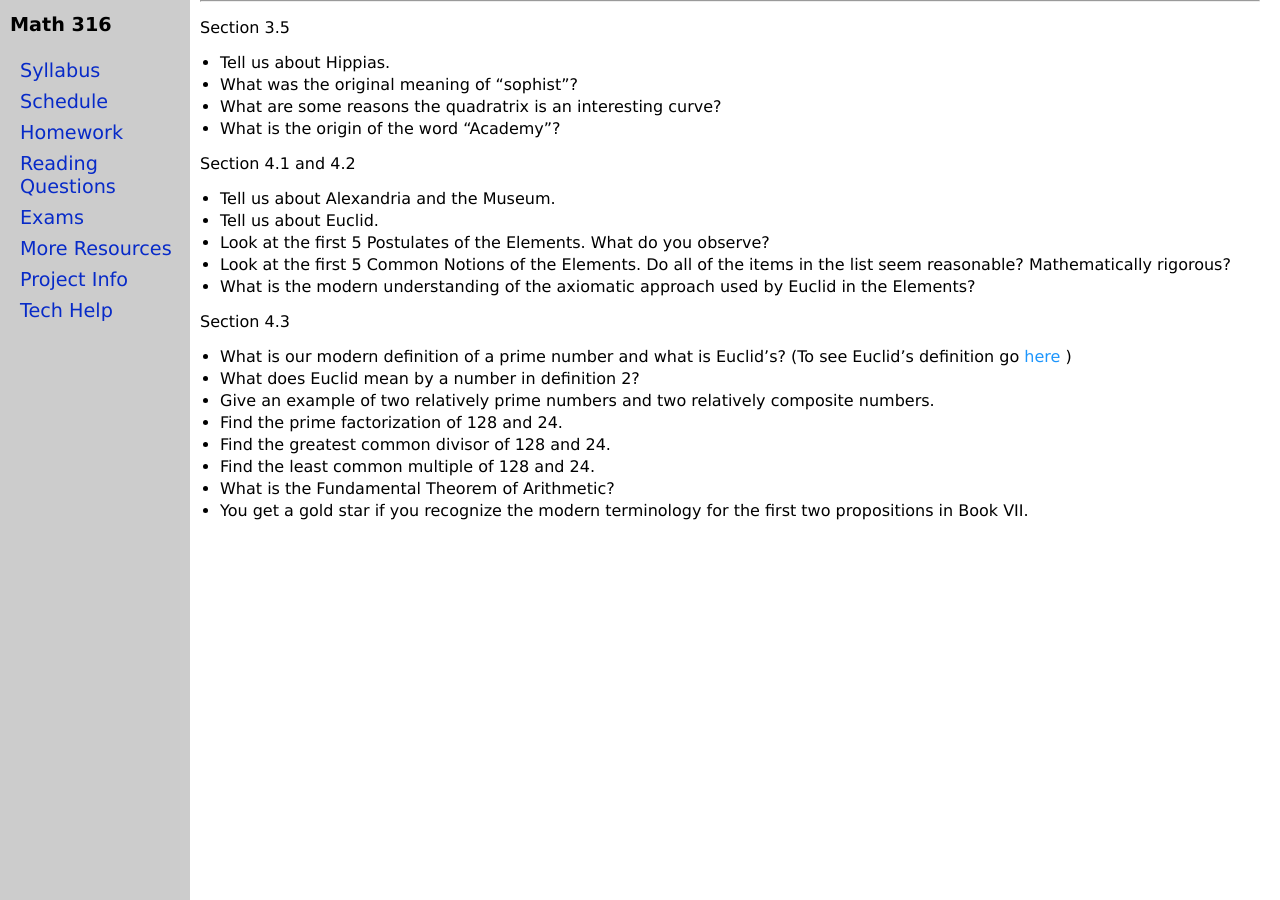
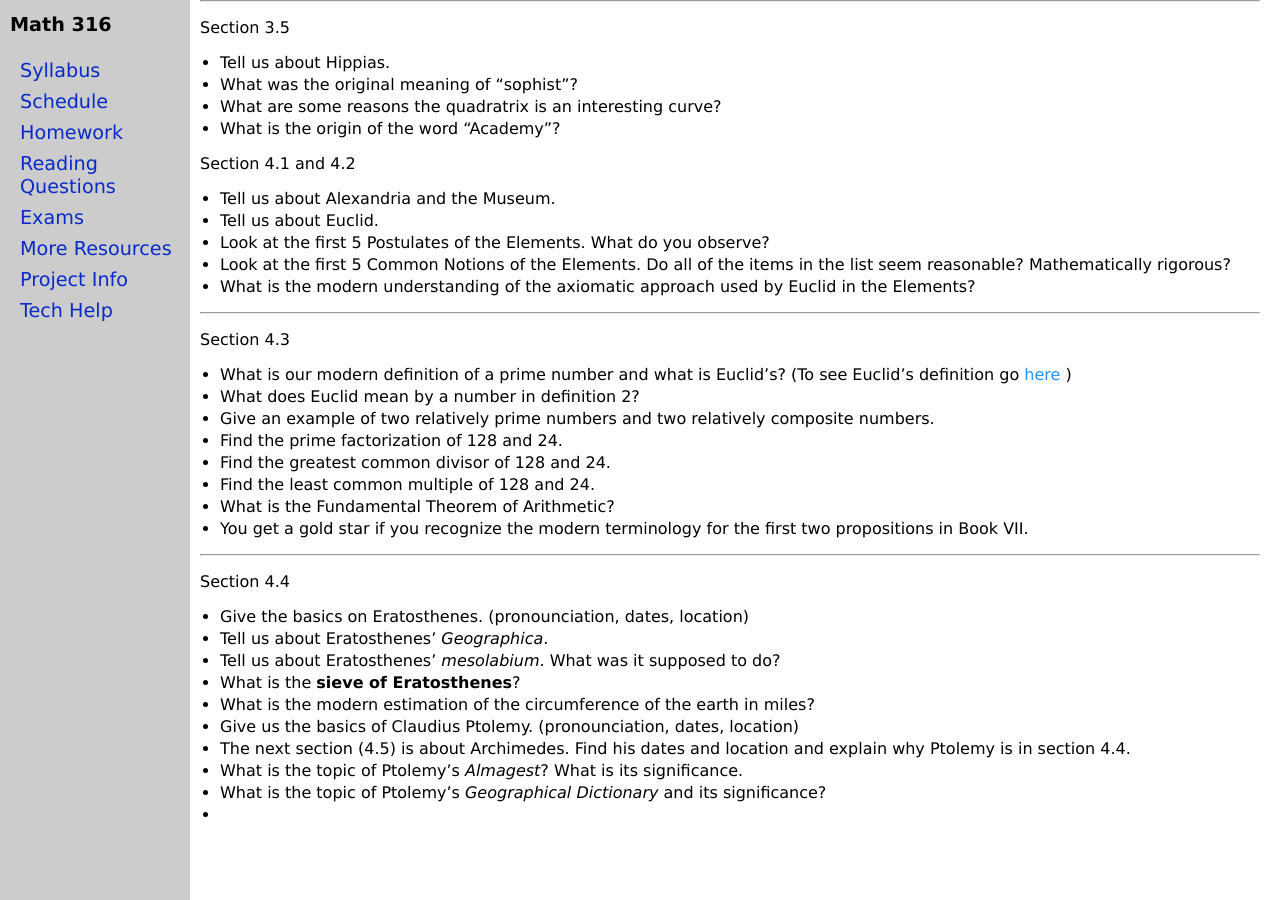
Before and after one commit to jrfaudree/HOM, a Jekyll site: the page built from rq.md, in a window 1280 px wide and 900 px high, scrolled down 3133 px. Built offline with Jekyll 4.4.1, drawn with Linux system fonts in a browser that asks for light colours.

Commit message:
Update rq.md

```diff
--- a/rq.md
+++ b/rq.md
@@ -152,6 +152,8 @@ Section 4.1 and 4.2
 - Look at the first 5 Common Notions of the Elements. Do all of the items in the list seem reasonable? Mathematically rigorous?
 - What is the modern understanding of the axiomatic approach used by Euclid in the Elements?
 
+__________________
+
 Section 4.3
 
 - What is our modern definition of a prime number and what is Euclid's? (To see Euclid's definition go [here](http://aleph0.clarku.edu/~djoyce/elements/bookVII/bookVII.html) )
@@ -163,4 +165,19 @@ Section 4.3
 - What is the Fundamental Theorem of Arithmetic?
 - You get a gold star if you recognize the modern terminology for the first two propositions in Book VII.
 
+______________________
+
+Section 4.4
+
+- Give the basics on Eratosthenes. (pronounciation, dates, location)
+- Tell us about Eratosthenes' *Geographica*.
+- Tell us about Eratosthenes' *mesolabium*. What was it supposed to do?
+- What is the **sieve of Eratosthenes**?
+- What is the modern estimation of the circumference of the earth in miles?
+- Give us the basics of Claudius Ptolemy. (pronounciation, dates, location)
+- The next section (4.5) is about Archimedes. Find his dates and location and explain why Ptolemy is in section 4.4.
+- What is the topic of Ptolemy's *Almagest*? What is its significance.
+- What is the topic of Ptolemy's *Geographical Dictionary* and its significance?
+-
+
 <div style="padding-bottom: 40px"></div>
```
